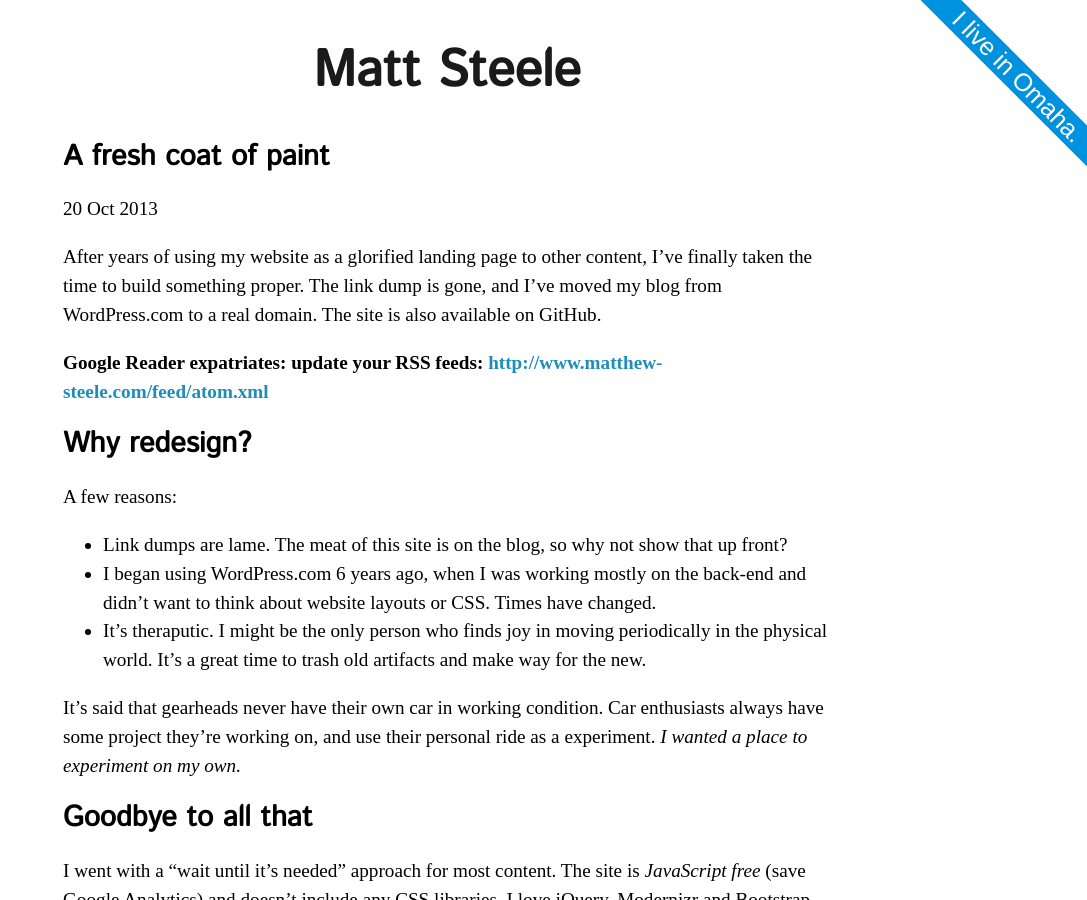
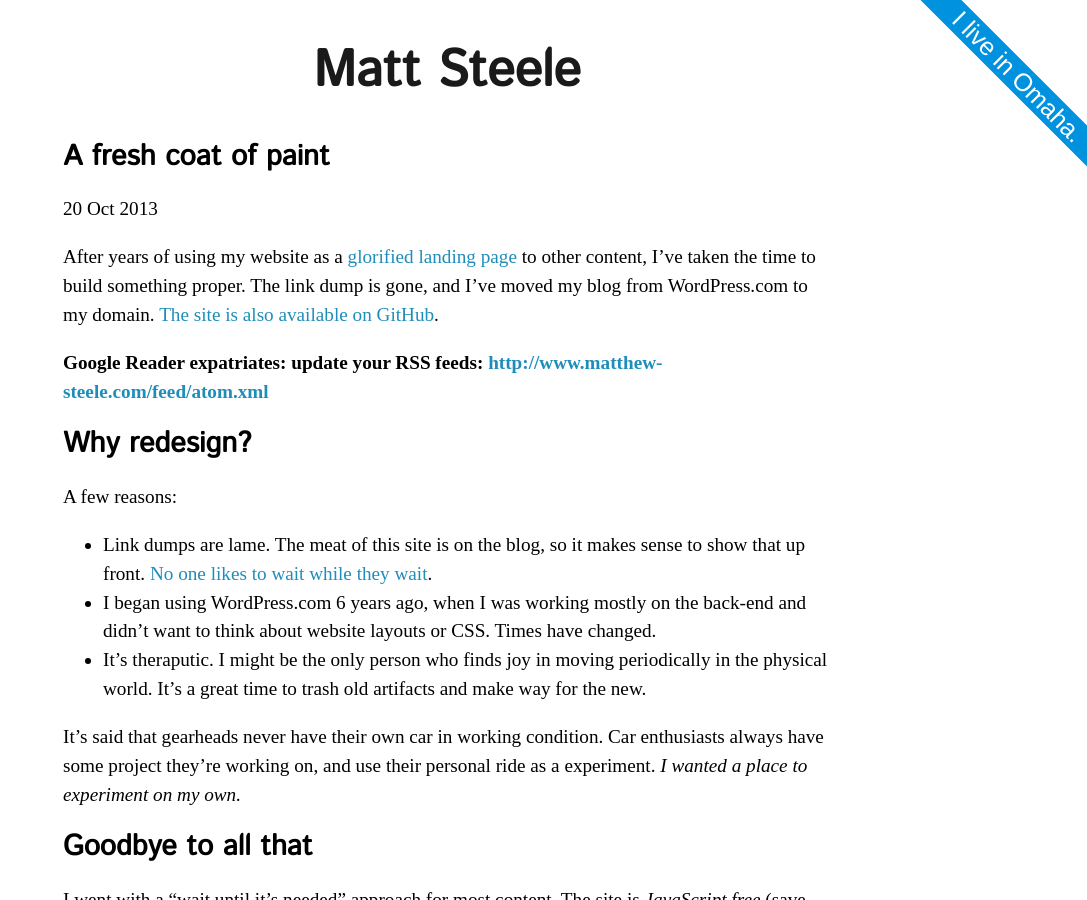
Before and after one commit to mattdsteele/steele.blue, a Jekyll site: the page built from blog/_posts/2013-10-20-a-fresh-coat-of-paint.markdown, in a window 1280 px wide and 900 px high. Shown: the whole window, without its empty margins (193-1280 px from the left). Built offline with Jekyll 4.4.1, drawn with Linux system fonts in a browser that asks for light colours; some web fonts are replaced; Markdown is read by kramdown in place of the engine named in the settings.

Commit message:
Post tweaks; add README

```diff
--- /dev/null
+++ b/README.markdown
@@ -0,0 +1,3 @@
+# [Matt Steele](http://www.matthew-steele.com/)
+
+This is the personal homepage of Matt Steele. [More details here](http://www.matthew-steele.com/a-fresh-coat-of-paint/).
--- a/blog/_posts/2013-10-20-a-fresh-coat-of-paint.markdown
+++ b/blog/_posts/2013-10-20-a-fresh-coat-of-paint.markdown
@@ -3,8 +3,8 @@ title: A fresh coat of paint
 layout: post
 ---
 
-After years of using my website as a glorified landing page to other content, I've finally taken the time to build something proper.
-The link dump is gone, and I've moved my blog from WordPress.com to a real domain. The site is also available on GitHub.
+After years of using my website as a [glorified landing page](http://dynamic.matthew-steele.com/) to other content, I've taken the time to build something proper.
+The link dump is gone, and I've moved my blog from WordPress.com to my domain. [The site is also available on GitHub](https://github.com/mattdsteele/matthew-steele.com).
 
 **Google Reader expatriates: update your RSS feeds: [http://www.matthew-steele.com/feed/atom.xml](http://www.matthew-steele.com/feed/atom.xml)**
 
@@ -12,7 +12,7 @@ The link dump is gone, and I've moved my blog from WordPress.com to a real domai
 
 A few reasons:
 
-* Link dumps are lame. The meat of this site is on the blog, so why not show that up front?
+* Link dumps are lame. The meat of this site is on the blog, so it makes sense to show that up front. [No one likes to wait while they wait](http://www.lukew.com/ff/entry.asp?1458).
 * I began using WordPress.com 6 years ago, when I was working mostly on the back-end and didn't want to think about website layouts or CSS. Times have changed.
 * It's theraputic. I might be the only person who finds joy in moving periodically in the physical world. It's a great time to trash old artifacts and make way for the new.
 
```
